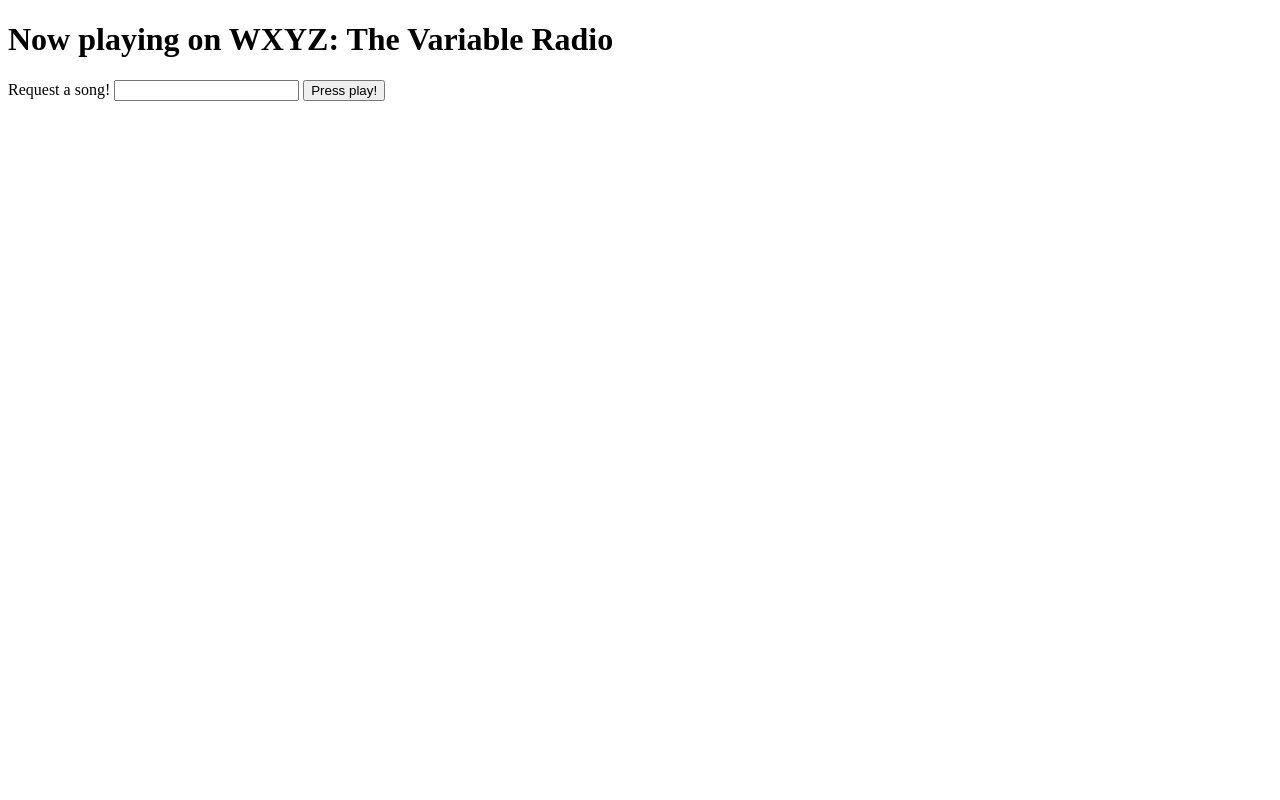
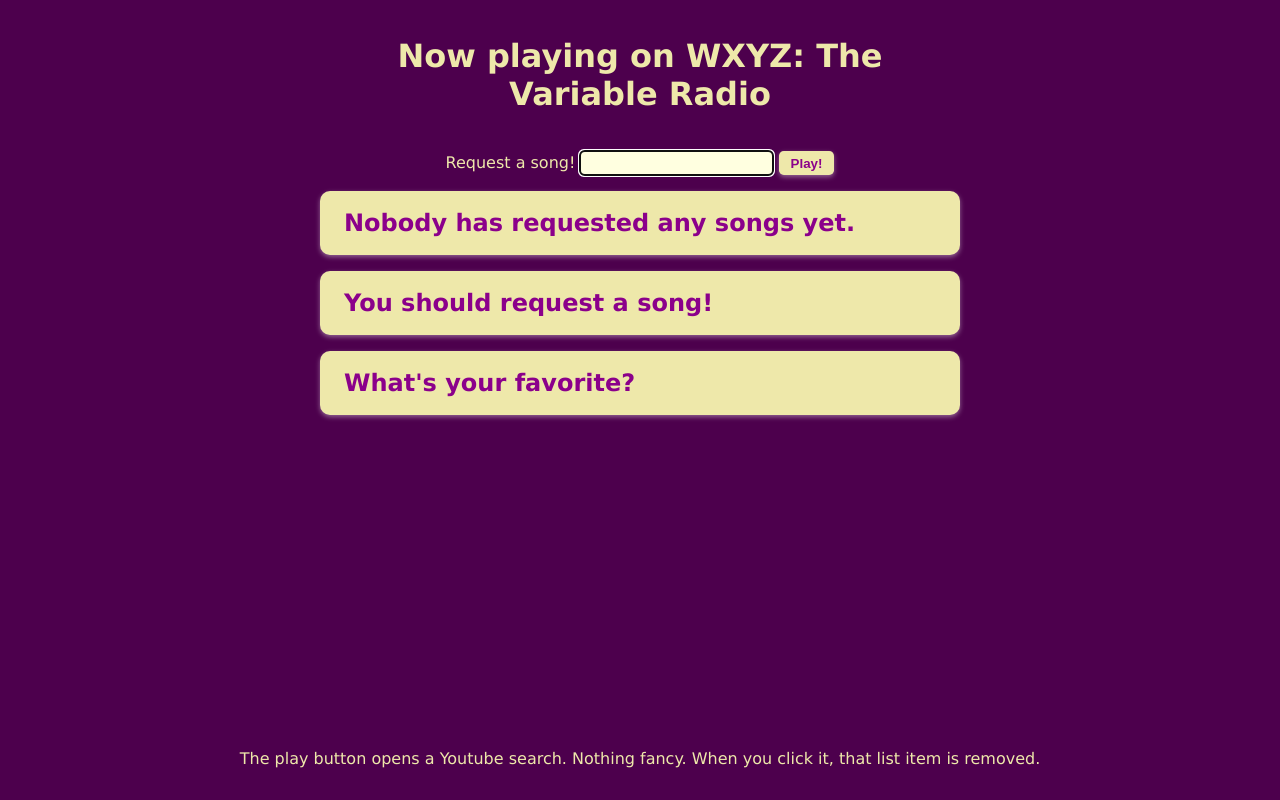
Before and after one commit to FabulousSpaceCat/week4, a plain HTML site: page tunes.html in a window 1280 px wide. Drawn offline with Linux system fonts and the light colour scheme.

Commit message:
Did a lot of styling, added some ... I dunno, instructions, in the page itself, cleaned up the JS a little.  Still need to run function when enter in text box.

```diff
--- a/tunes.css
+++ b/tunes.css
@@ -1,3 +1,69 @@
-#songlist span {
-    padding-left:10px;
+body {
+    background-color:#4d004d;
+    color:palegoldenrod;
+    text-align:center;
+    font-family:Verdana, Geneva, Tahoma, sans-serif;
 }
+a {
+    text-decoration: none;
+}
+footer {
+    position:absolute;
+    bottom:1rem;
+    left: 0;
+    right: 0;
+    margin:auto;
+}
+
+/* I know this isn't the right way to do that, I'm tired and will fix it later */
+
+#container {
+    width:90%;
+    max-width:50vw;
+    margin:1vw auto;
+}
+#container h1 {
+    padding:1rem;
+}
+#request {
+    border:none;
+    padding:0.3rem 0.5rem 0.3rem 0.5rem;
+    border-radius: 0.3rem;
+    background-color:lightyellow;
+    color:darkmagenta;
+}
+#songRequest button {
+    border:none;
+    background-color:palegoldenrod;
+    color:darkmagenta;
+    padding:0.3rem 0.75rem 0.3rem 0.75rem;
+    box-shadow:0 2px 5px rgba(255,255,255,0.4);
+    border-radius: 0.3rem;
+    font-weight: bold;
+}
+#songList ul {
+    padding:0;
+}
+#songList li{
+    background-color:palegoldenrod;
+    color:darkmagenta;
+    margin:1rem 0;
+    border-radius:10px;
+    box-shadow:0 2px 5px rgba(255,255,255,0.4);
+    padding:1rem 3rem 1rem 1.5rem;
+    min-height:2rem;
+    line-height:1rem;
+    font-size:1.5rem;
+    font-weight:bold;
+    position:relative;
+    display:flex;
+    align-items: center;
+}
+#songList li:hover, #songRequest button:hover {
+    background-color:lightyellow;
+    color:magenta;
+}
+#songList span {
+    position:absolute;
+    right:1.5rem;
+}
--- a/tunes.html
+++ b/tunes.html
@@ -7,20 +7,28 @@
     <title>We got the tunes, man!</title>
 </head>
 <body>
-
+<div id="container">
 <header>
     <h1>Now playing on WXYZ: The Variable Radio</h1>
 </header>
 <main>
-    <div>
+    <div id="songRequest">
         <label for="request">Request a song!</label>
-        <input type="text" id="request" name="request"></input>
-        <button onclick="songRequest()">Press play!</button>
+        <input type="text" id="request" name="request" autofocus></input>
+        <button onclick="songRequest()">Play!</button>
     </div>
-    <div id="songlist">
+    <div id="songList">
+        <ul>
+            <li>Nobody has requested any songs yet.<span></span></li>
+            <li>You should request a song!<span></span></li>
+            <li>What's your favorite?<span></span></li>
+        </ul>
     </div>
 </main>
-
+<footer>
+    <p>The play button opens a Youtube search.  Nothing fancy.  When you click it, that list item is removed.</p>
+</footer>
+</div>
     <script src="tunes.js"></script>
 </body>
 </html>
--- a/tunes.js
+++ b/tunes.js
@@ -1,24 +1,37 @@
 
 let songs = [];
 
+function listGen() {
+    var text = "<ul>";
+    for (let i = 0; i < songs.length; i++) {
+        text += "<a onclick=\"songPlayed(this)\" href=\"https://www.youtube.com/results?search_query=" + songs[i] + "\" target=\"_blank\"><li id=\"" + i + "\">" + songs[i] + "<span>&#9658;</span></li></a>";
+    }
+    text += "</ul>";
+    document.getElementById("songList").innerHTML = text;
+}
+
 function songRequest() {
     songs.push(document.getElementById("request").value);
-    text = "<ul id=\"songTitle\">";
-    for (i = 0; i < songs.length; i++) {
-        text += "<li id=\"" + i + "\">" + songs[i] + "<span><a onclick=\"songPlayed(this)\" href=\"https://www.youtube.com/results?search_query=" + songs[i] + "\" target=\"_blank\">&#9658;</a></span></li>";
-    }
-    text += "</ul>";
-    document.getElementById("songlist").innerHTML = text;
+    listGen();
     document.getElementById("request").value = "";
 }
 
 function songPlayed(id) {
-    i = id.parentNode.parentNode.id;
+    let i = id.parentNode.parentNode.id;
     songs.splice(i,1);
-    text = "<ul class=\"songTitle\">";
-    for (i = 0; i < songs.length; i++) {
-        text += "<li id=\"" + i + "\">" + songs[i] + "<span><a onclick=\"songPlayed(this)\" href=\"https://www.youtube.com/results?search_query=" + songs[i] + "\" target=\"_blank\">&#9658;</a></span></li>";
-    }
-    text += "</ul>";
-    document.getElementById("songlist").innerHTML = text;
+    listGen();
 }
+
+/**
+ * Check into how this works, from Lothus: https://developer.mozilla.org/en-US/docs/web/javascript/reference/global_objects/array/indexof
+ * It will avoid rebuilding the ul every time, and maybe give me the ability to style the removal of the element with an animation or something.
+ *
+ * function songPlayed(id) {
+ * var listItem = id.parentNode.parentNode;
+ * var listRoot = listItem.parentNode;
+ * var i = Array.prototype.indexOf.call(listRoot.children, listItem);
+ * songs.splice(i,1);
+ * listRoot.removeChild(listItem);
+ * };
+ *
+ */
```
